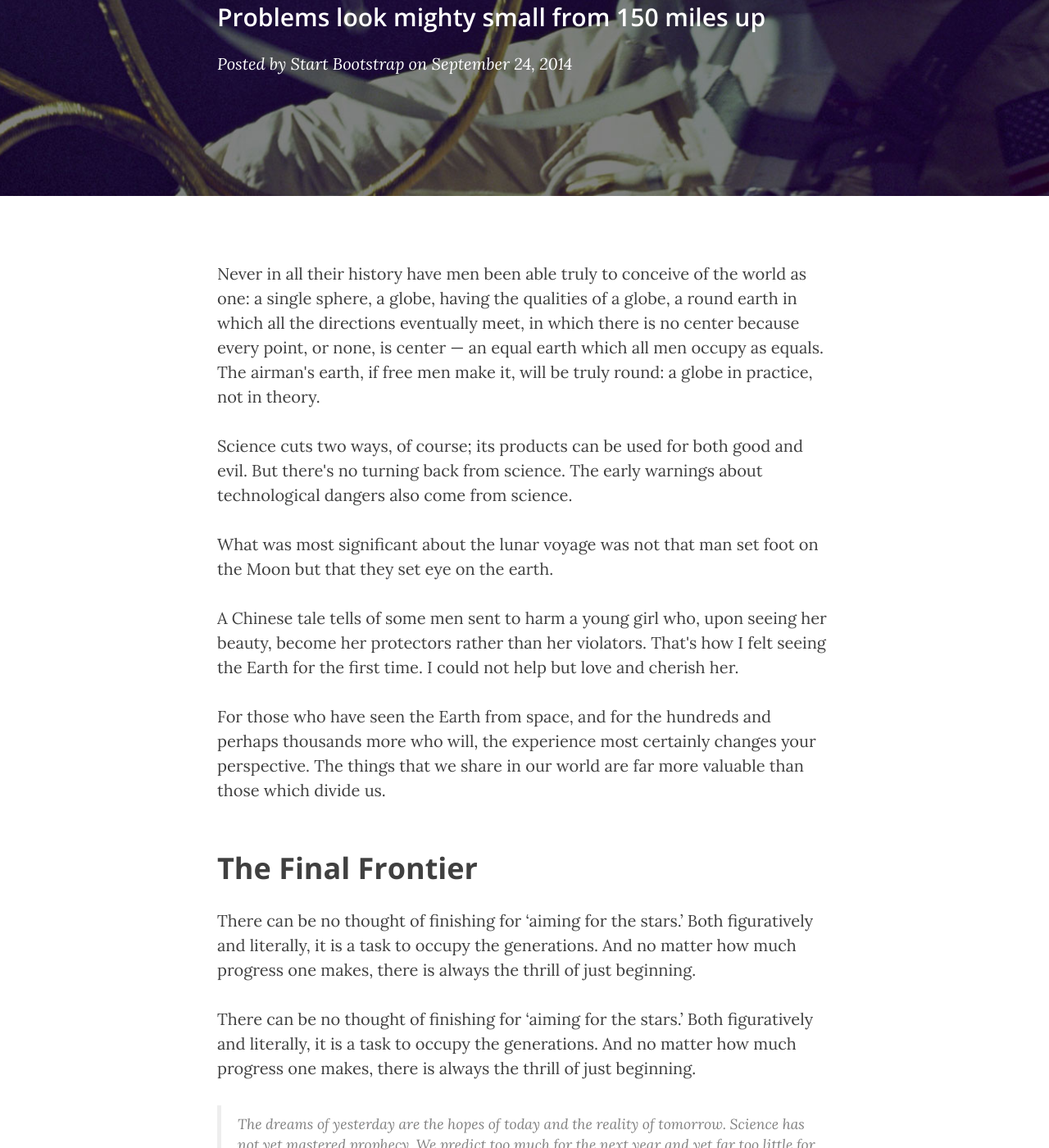
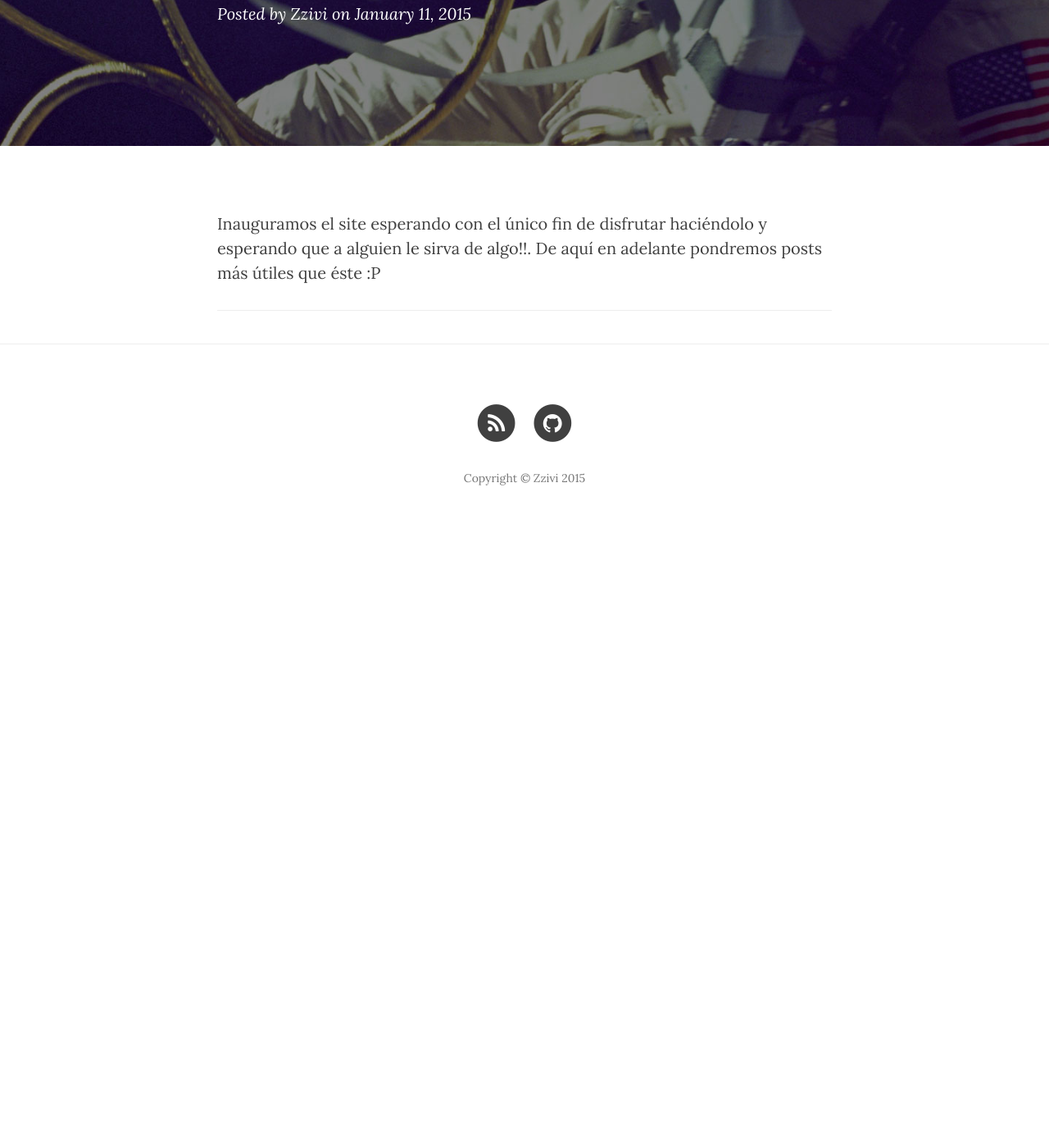
Before and after one commit to Zzivi/zzivi.github.io, a Jekyll site: the page built from _posts/2014-09-24-man-must-explore.markdown, in a window 1280 px wide and 1400 px high, scrolled down 358 px. Shown: the whole window at 82% size. Built offline with Jekyll 4.4.1, drawn with Linux system fonts in a browser that asks for light colours; nearby versions of some CDN libraries; after the commit the page ends 1017 px from its top, so only the background shows below that; some of the changed text lies outside the part shown.

Commit message:
Zzivi customizations

```diff
--- a/_posts/2014-09-24-man-must-explore.markdown
+++ b/_posts/2014-09-24-man-must-explore.markdown
@@ -1,43 +1,10 @@
 ---
 layout:     post
-title:      "Man must explore, and this is exploration at its greatest"
-subtitle:   "Problems look mighty small from 150 miles up"
-date:       2014-09-24 12:00:00
-author:     "Start Bootstrap"
+title:      "Inauguración del blog de Zzivi!!"
+subtitle:   "Primer post "
+date:       2015-01-11 13:00:00
+author:     "Zzivi"
 header-img: "img/post-bg-06.jpg"
 ---
 
-<p>Never in all their history have men been able truly to conceive of the world as one: a single sphere, a globe, having the qualities of a globe, a round earth in which all the directions eventually meet, in which there is no center because every point, or none, is center — an equal earth which all men occupy as equals. The airman's earth, if free men make it, will be truly round: a globe in practice, not in theory.</p>
-
-<p>Science cuts two ways, of course; its products can be used for both good and evil. But there's no turning back from science. The early warnings about technological dangers also come from science.</p>
-
-<p>What was most significant about the lunar voyage was not that man set foot on the Moon but that they set eye on the earth.</p>
-
-<p>A Chinese tale tells of some men sent to harm a young girl who, upon seeing her beauty, become her protectors rather than her violators. That's how I felt seeing the Earth for the first time. I could not help but love and cherish her.</p>
-
-<p>For those who have seen the Earth from space, and for the hundreds and perhaps thousands more who will, the experience most certainly changes your perspective. The things that we share in our world are far more valuable than those which divide us.</p>
-
-<h2 class="section-heading">The Final Frontier</h2>
-
-<p>There can be no thought of finishing for ‘aiming for the stars.’ Both figuratively and literally, it is a task to occupy the generations. And no matter how much progress one makes, there is always the thrill of just beginning.</p>
-
-<p>There can be no thought of finishing for ‘aiming for the stars.’ Both figuratively and literally, it is a task to occupy the generations. And no matter how much progress one makes, there is always the thrill of just beginning.</p>
-
-<blockquote>The dreams of yesterday are the hopes of today and the reality of tomorrow. Science has not yet mastered prophecy. We predict too much for the next year and yet far too little for the next ten.</blockquote>
-
-<p>Spaceflights cannot be stopped. This is not the work of any one man or even a group of men. It is a historical process which mankind is carrying out in accordance with the natural laws of human development.</p>
-
-<h2 class="section-heading">Reaching for the Stars</h2>
-
-<p>As we got further and further away, it [the Earth] diminished in size. Finally it shrank to the size of a marble, the most beautiful you can imagine. That beautiful, warm, living object looked so fragile, so delicate, that if you touched it with a finger it would crumble and fall apart. Seeing this has to change a man.</p>
-
-<a href="#">
-    <img src="{{ site.baseurl }}/img/post-sample-image.jpg" alt="Post Sample Image">
-</a>
-<span class="caption text-muted">To go places and do things that have never been done before – that’s what living is all about.</span>
-
-<p>Space, the final frontier. These are the voyages of the Starship Enterprise. Its five-year mission: to explore strange new worlds, to seek out new life and new civilizations, to boldly go where no man has gone before.</p>
-
-<p>As I stand out here in the wonders of the unknown at Hadley, I sort of realize there’s a fundamental truth to our nature, Man must explore, and this is exploration at its greatest.</p>
-
-<p>Placeholder text by <a href="http://spaceipsum.com/">Space Ipsum</a>. Photographs by <a href="https://www.flickr.com/photos/nasacommons/">NASA on The Commons</a>.</p>
+<p>Inauguramos el site esperando con el único fin de disfrutar haciéndolo y esperando que a alguien le sirva de algo!!. De aquí en adelante pondremos posts más útiles que éste :P</p>
--- a/contact.html
+++ b/contact.html
@@ -1,11 +1,11 @@
 ---
 layout: page
 title: "Contact"
-description: "Have questions? I have answers (maybe)."
+description: "Have questions? We have answers (maybe)."
 header-img: "img/contact-bg.jpg"
 ---
 
-<p>Want to get in touch with me? Fill out the form below to send me a message and I will try to get back to you within 24 hours!</p>
+<p>Want to get in touch with us? Fill out the form below to send us a message and we will try to get back to you within 24 hours!</p>
 <!-- Contact Form - Enter your email address on line 19 of the mail/contact_me.php file to make this form work. -->
 <!-- WARNING: Some web hosts do not allow emails to be sent through forms to common mail hosts like Gmail or Yahoo. It's recommended that you use a private domain email address! -->
 <!-- NOTE: To use the contact form, your site must be on a live web host with PHP! The form will not work locally! -->
--- a/index.html
+++ b/index.html
@@ -1,6 +1,6 @@
 ---
 layout: page
-description: "A Clean Blog Theme by Start Bootstrap"
+description: "Zzivi Blog"
 ---
 
 {% for post in paginator.posts %}
```
Also changed, not shown: _posts/2014-06-10-dinosaurs.markdown (deleted, +0 -43 lines), _posts/2014-07-01-dreams.markdown (deleted, +0 -42 lines), _posts/2014-07-08-failure-is-not-an-option.markdown (deleted, +0 -43 lines), _posts/2014-08-24-science-has-not-yet-mastered-prophecy.markdown (deleted, +0 -43 lines), _posts/2014-09-18-i-believe.markdown (deleted, +0 -42 lines), package.json (+6 -6 lines), README.md, img/post-bg-01.jpg (deleted), img/post-bg-02.jpg (deleted), img/post-bg-03.jpg (deleted), img/post-bg-04.jpg (deleted), img/post-bg-05.jpg (deleted), img/post-sample-image.jpg (deleted), 2 other files.
